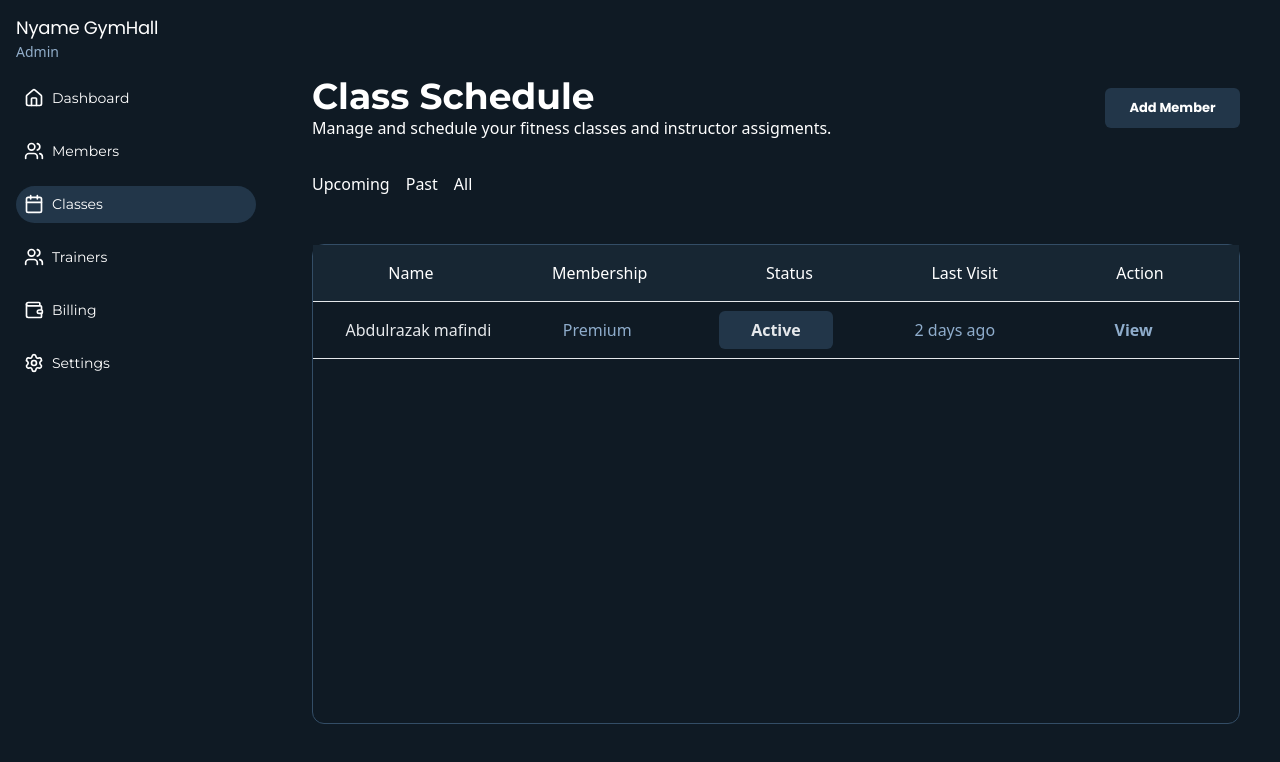
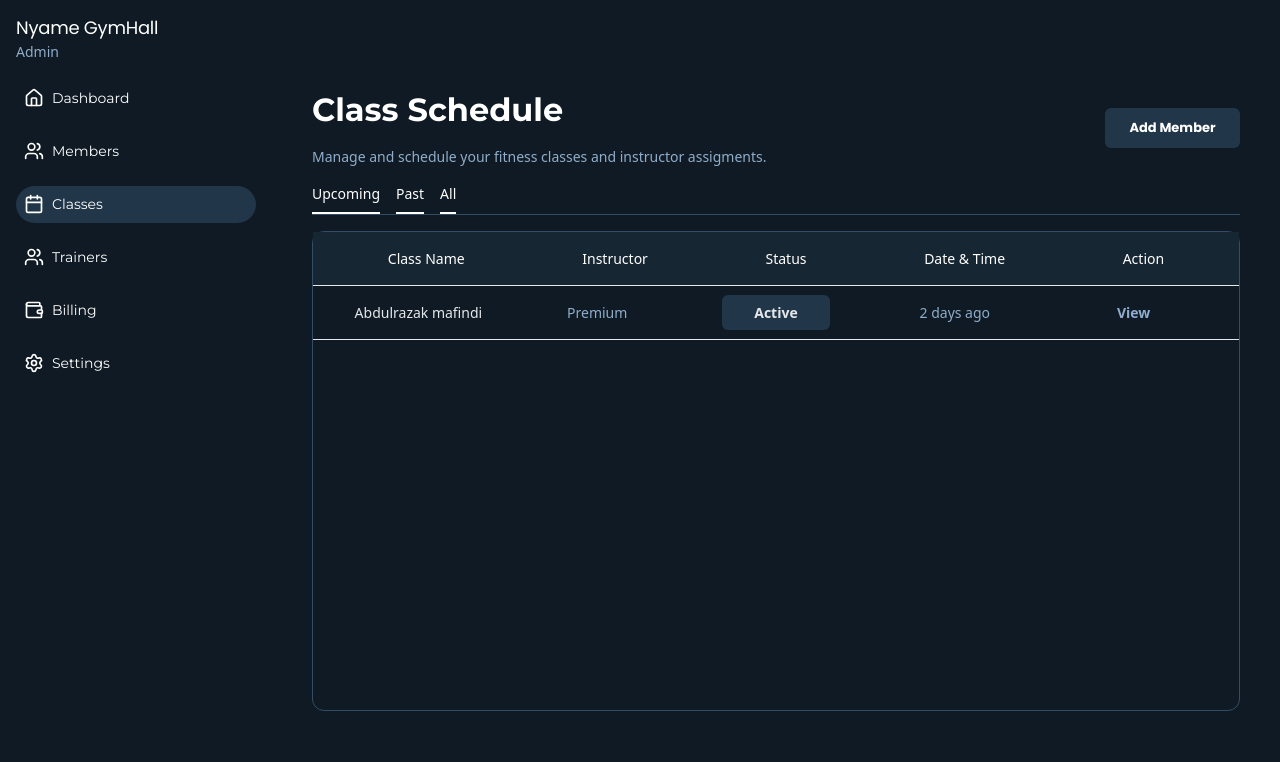
Before and after one commit to mafindijr/Gym-Management-System, a React (Vite) app: page /classes in a window 1280 px wide. Shown: the top 762 px of the page. Built offline with nearby package versions, Linux system fonts and the light colour scheme.

Commit message:
feat: improve and style the classes component

```diff
--- a/src/pages/classes.jsx
+++ b/src/pages/classes.jsx
@@ -24,7 +24,7 @@ export default function Classes() {
                             membership: "Premium",
                             status: "Active",
                             lastVisit: "2 days ago",
-                            action: "View"
+                            action: "View Details"
                         }
                     ]);
 
@@ -53,28 +53,27 @@ export default function Classes() {
 
   return (
     <div>
-        <main className='flex flex-col col-span-4 gap-8 w-full'>
+        <main className='flex flex-col col-span-4 gap-4 w-full'>
             <div className='flex justify-between items-center'>
-                <div>
-                <h1 className='text-[36px] leading-[40px] font-bold font-montserrat'>Class Schedule</h1>
-                <span>Manage and schedule your fitness classes and instructor assigments.</span>
+                <div className='flex flex-col gap-4'>
+                <h1 className='text-[32px] leading-[40px] font-bold font-montserrat'>Class Schedule</h1>
+                <span className='text-[14px] leading-[21px] text-adminsmtext'>Manage and schedule your fitness classes and instructor assigments.</span>
                 </div>
                 <button onClick={() => setOpenModal(true)} className='bg-[#223649] w-[135px] h-[40px] rounded-md pl-4 pr-4 leading-5.4 text-[13px] font-bold font-poppins text-center cursor-pointer'>Add Member</button>
             </div>
 
-            <div className='inline-flex gap-4'>
-                <span>Upcoming</span>
-                <span>Past</span>
-                <span>All</span>
-            </div>
-
-            <div className='flex gap-4 mt-4'>
+            <div className='flex flex-col gap-4 text-[14px] leading-[21px]'>
+                <div className='inline-flex gap-4 border-b-1 border-[#334d66]'>
+                    <span className='border-b-2 pb-2'>Upcoming</span>
+                    <span className='border-b-2 pb-2'>Past</span>
+                    <span className='border-b-2 pb-2'>All</span>
+                </div>
                 <div className="w-[928px] h-[480px] flex flex-col border-1 inset-1 border-[#334d66] rounded-[12px]">
                         <div className='flex justify-around items-center bg-[#172633] p-4 border-[#e5e8eb] border-b-1'>
-                            <div><span>Name</span></div>
-                            <div><span>Membership</span></div>
+                            <div><span>Class Name</span></div>
+                            <div><span>Instructor</span></div>
                             <div><span>Status</span></div>
-                            <div><span>Last Visit</span></div>
+                            <div><span>Date & Time</span></div>
                             <div><span>Action</span></div>
                         </div>
                         <div id="tableBody" className="">
```
